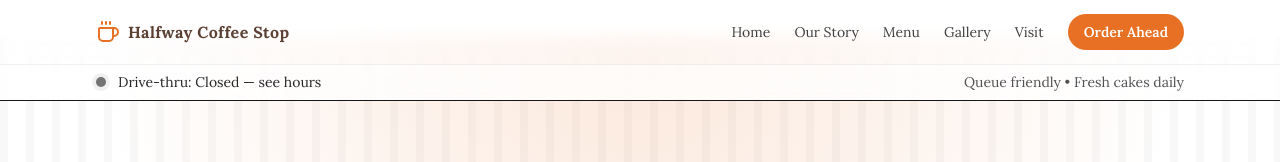
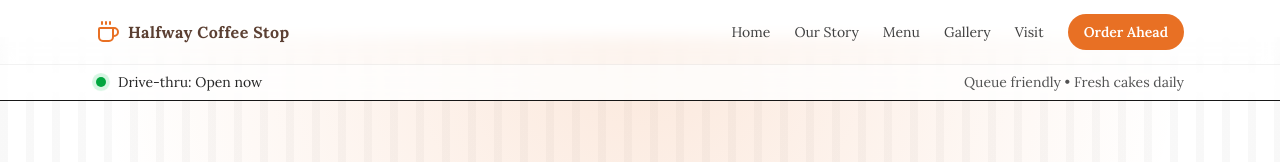
Before and after one commit to theGlitterz/halfwaycoffeestop, a React (Vite) app: page / in a window 1280 px wide. Shown: the top 162 px of the page. Built offline with nearby package versions, Linux system fonts and the light colour scheme.

Commit message:
timing dot updated logic

```diff
--- a/src/App.tsx
+++ b/src/App.tsx
@@ -92,9 +92,13 @@ const DriveThruStatus: React.FC = () => {
       const day = now.getDay(); // 0 Sun - 6 Sat
       const mins = now.getHours()*60 + now.getMinutes();
       let open = false;
-      if (day >= 1 && day <= 5) open = mins >= 7*60 && mins < 16*60;
-      else if (day === 6) open = mins >= 8*60 && mins < 16*60;
-      else open = mins >= 8*60 && mins < 14*60;
+     // Mon–Fri: 06:00–18:00  |  Sat–Sun: 09:00–15:00
+      if (day >= 1 && day <= 5) {
+       open = mins >= 6 * 60 && mins < 18 * 60;
+       } else {
+       open = mins >= 9 * 60 && mins < 15 * 60;
+      }
+
       setLabel(open ? "Open now" : "Closed — see hours");
     };
     update();
@@ -380,9 +384,8 @@ const Visit: React.FC = () => (
               <div>
                 <p className="font-semibold">Opening Hours</p>
                 <ul className="mt-2 grid grid-cols-2 gap-y-1 text-sm text-neutral-700">
-                  <li>Mon–Fri</li><li>7:00 – 16:00</li>
-                  <li>Sat</li><li>8:00 – 16:00</li>
-                  <li>Sun</li><li>8:00 – 14:00</li>
+                  <li>Mon–Fri</li><li>06:00 AM – 06:00 PM</li>
+                  <li>Sat-Sun</li><li>09:00 AM – 03:00 PM</li>
                 </ul>
               </div>
             </div>
```
